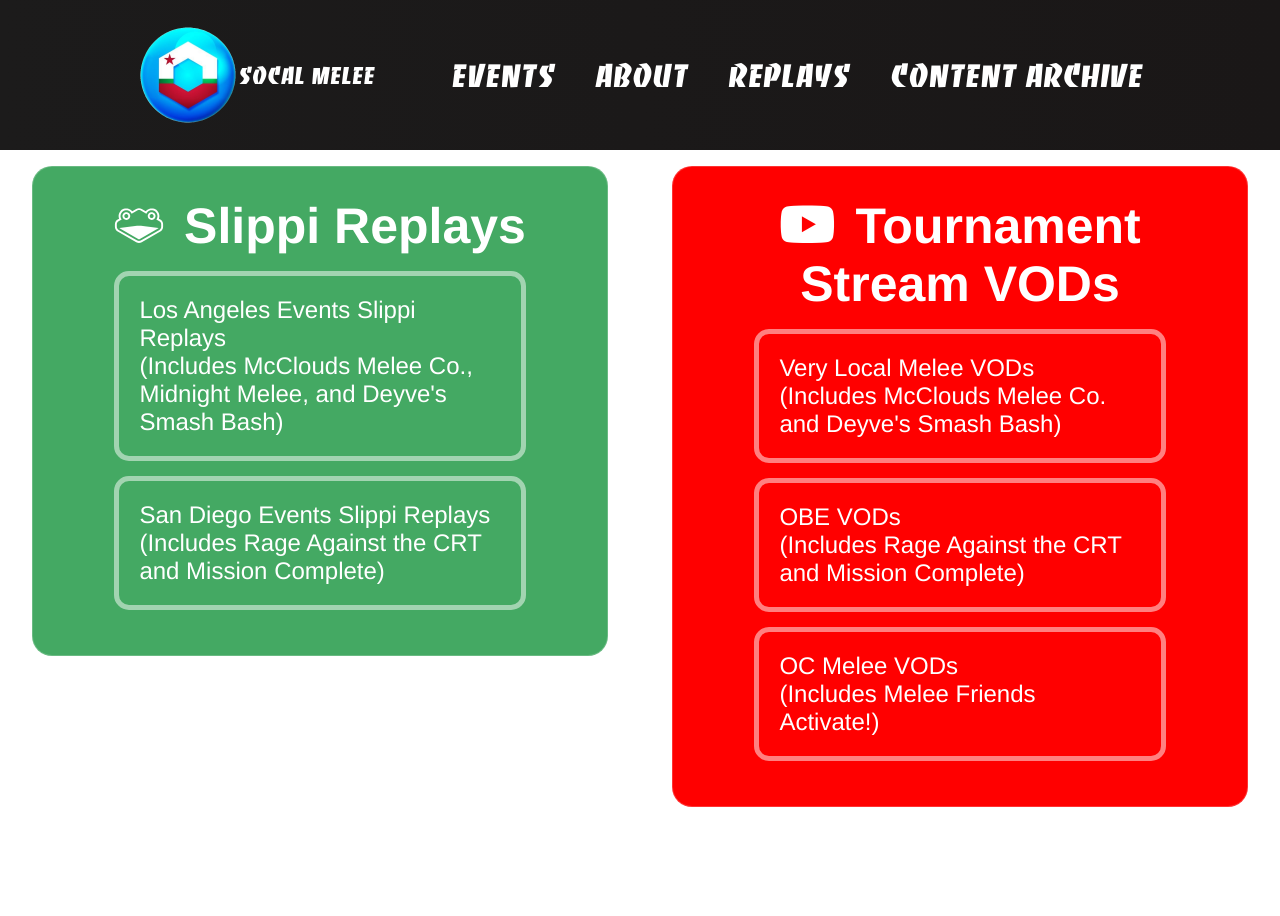
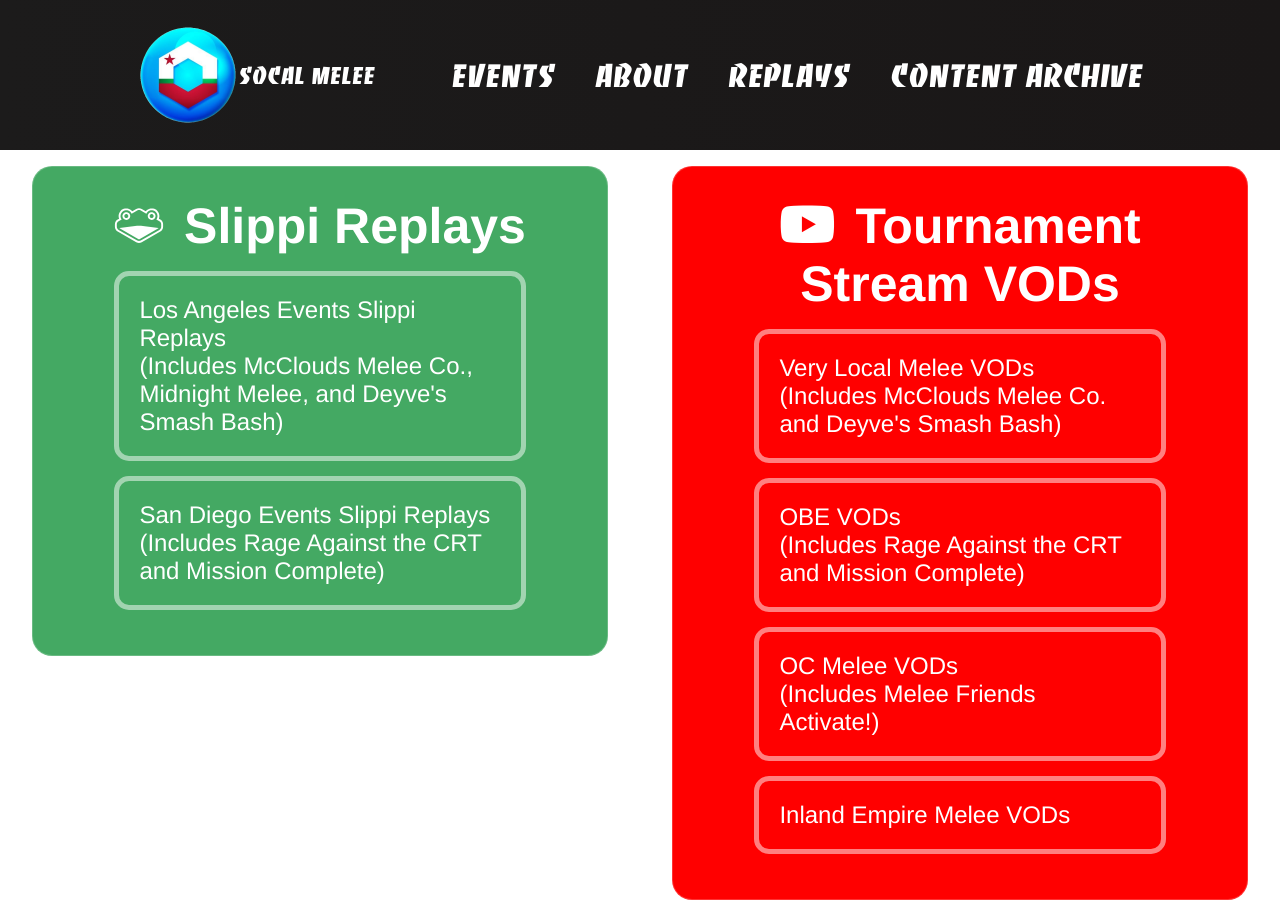
Before and after one commit to bquiambao/socalmeleepage, a React (Vite) app: page /replays in a window 1280 px wide. Before the commit the page ends 823 px from the top, so only its background shows below. Built offline with nearby package versions, Linux system fonts and the light colour scheme; no server answers.

Commit message:
Added IE Melee Vods

```diff
--- a/src/components/pages/Replays.jsx
+++ b/src/components/pages/Replays.jsx
@@ -56,6 +56,11 @@
                                     (Includes Melee Friends Activate!)
                                 </a>
                             </li>
+                            <li>
+                                <a href="https://www.youtube.com/@IEMelee" target="_blank" rel="noopener noreferrer" className="replays-link">
+                                    Inland Empire Melee VODs
+                                </a>
+                            </li>
                         </ul>
                     </div>
                 </div>
```
